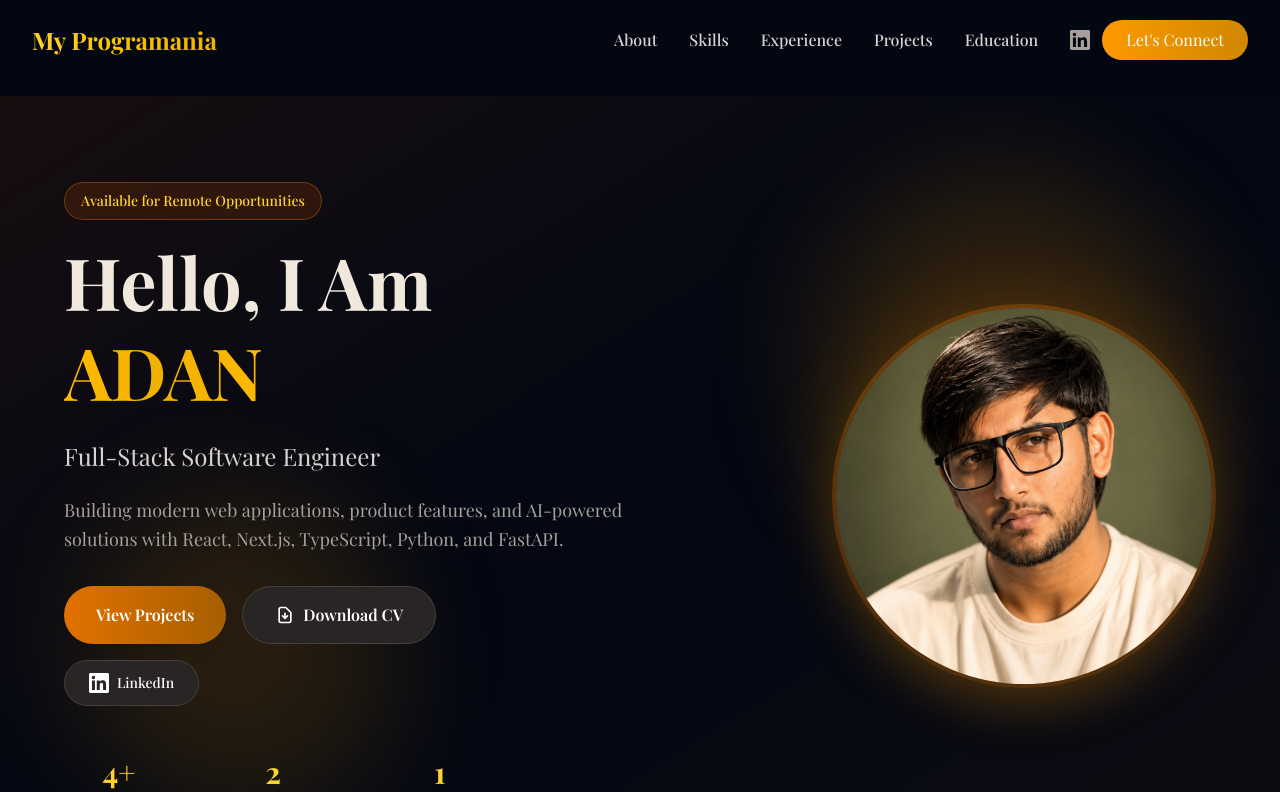
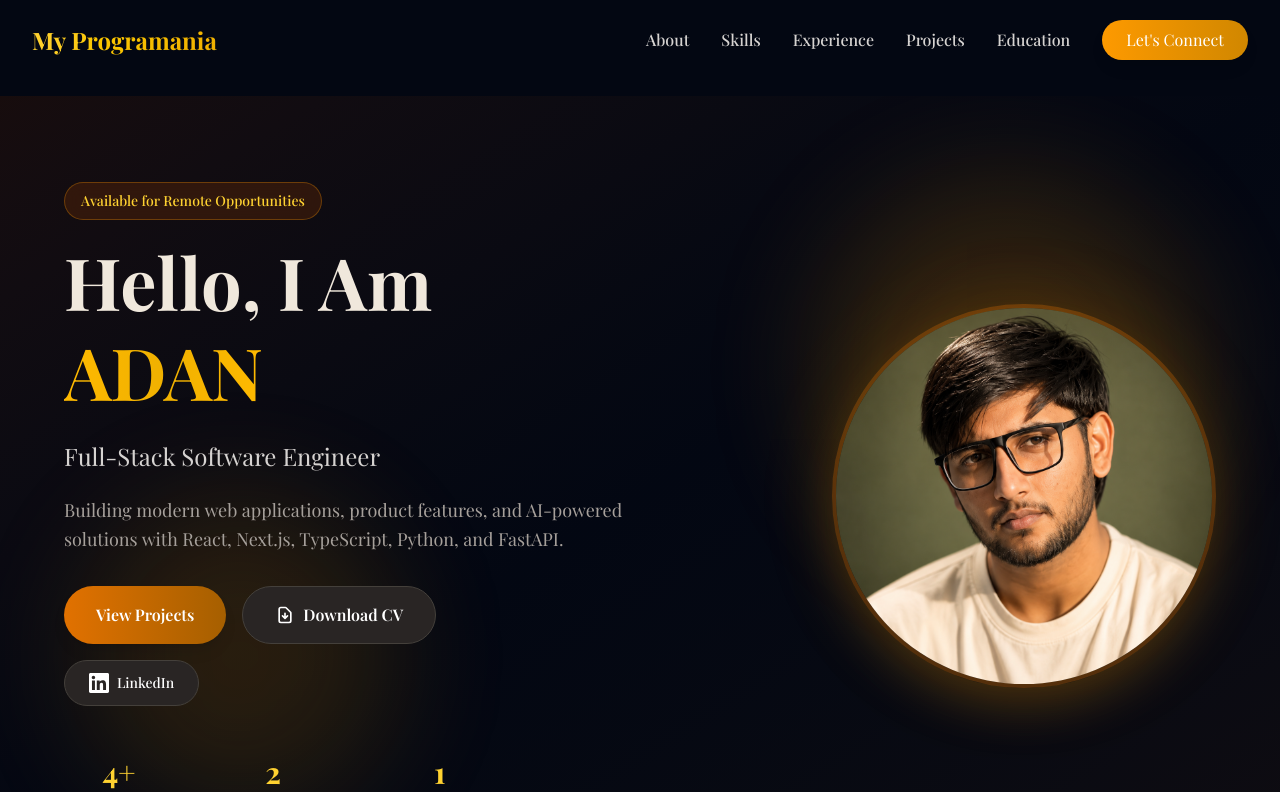
Before and after one commit to sherryadan/personal-portfolio, a Next.js app: page / in a window 1280 px wide. Shown: the top 792 px of the page. Built offline with nearby package versions, Linux system fonts and the light colour scheme; a web font is replaced by a local one.

Commit message:
Remove LinkedIn from navbar

```diff
--- a/app/components/Navigation.tsx
+++ b/app/components/Navigation.tsx
@@ -94,17 +94,6 @@
                 </li>
               ))}
               <li className="flex items-center gap-3 mt-4 md:mt-0">
-                <a
-                  href="https://www.linkedin.com/in/adan80/"
-                  target="_blank"
-                  rel="noopener noreferrer"
-                  className="text-stone-400 hover:text-white transition-colors"
-                  aria-label="LinkedIn"
-                >
-                  <svg className="w-5 h-5" fill="currentColor" viewBox="0 0 24 24">
-                    <path d="M20.447 20.452h-3.554v-5.569c0-1.328-.027-3.037-1.852-3.037-1.853 0-2.136 1.445-2.136 2.939v5.667H9.351V9h3.414v1.561h.046c.477-.9 1.637-1.85 3.37-1.85 3.601 0 4.267 2.37 4.267 5.455v6.286zM5.337 7.433c-1.144 0-2.063-.926-2.063-2.065 0-1.138.92-2.063 2.063-2.063 1.14 0 2.064.925 2.064 2.063 0 1.139-.925 2.065-2.064 2.065zm1.782 13.019H3.555V9h3.564v11.452zM22.225 0H1.771C.792 0 0 .774 0 1.729v20.542C0 23.227.792 24 1.771 24h20.451C23.2 24 24 23.227 24 22.271V1.729C24 .774 23.2 0 22.222 0h.003z" />
-                  </svg>
-                </a>
                 <Link
                   href="/#contact"
                   className="inline-flex items-center justify-center px-6 py-2 bg-gradient-to-r from-amber-500 to-yellow-600 hover:from-amber-400 hover:to-yellow-500 text-white rounded-full transition-all duration-300 transform hover:scale-105 shadow-lg hover:shadow-amber-500/30"
```
